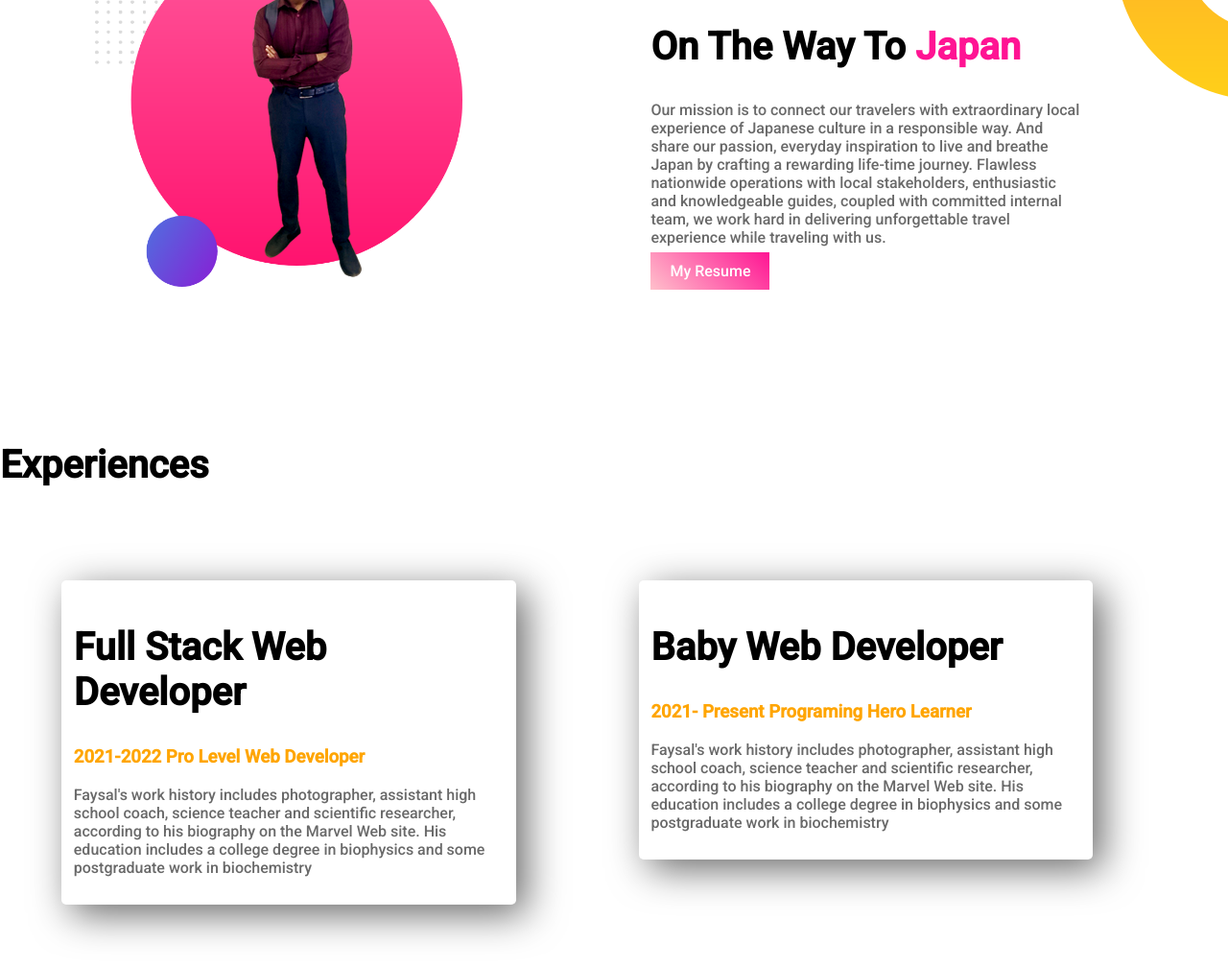
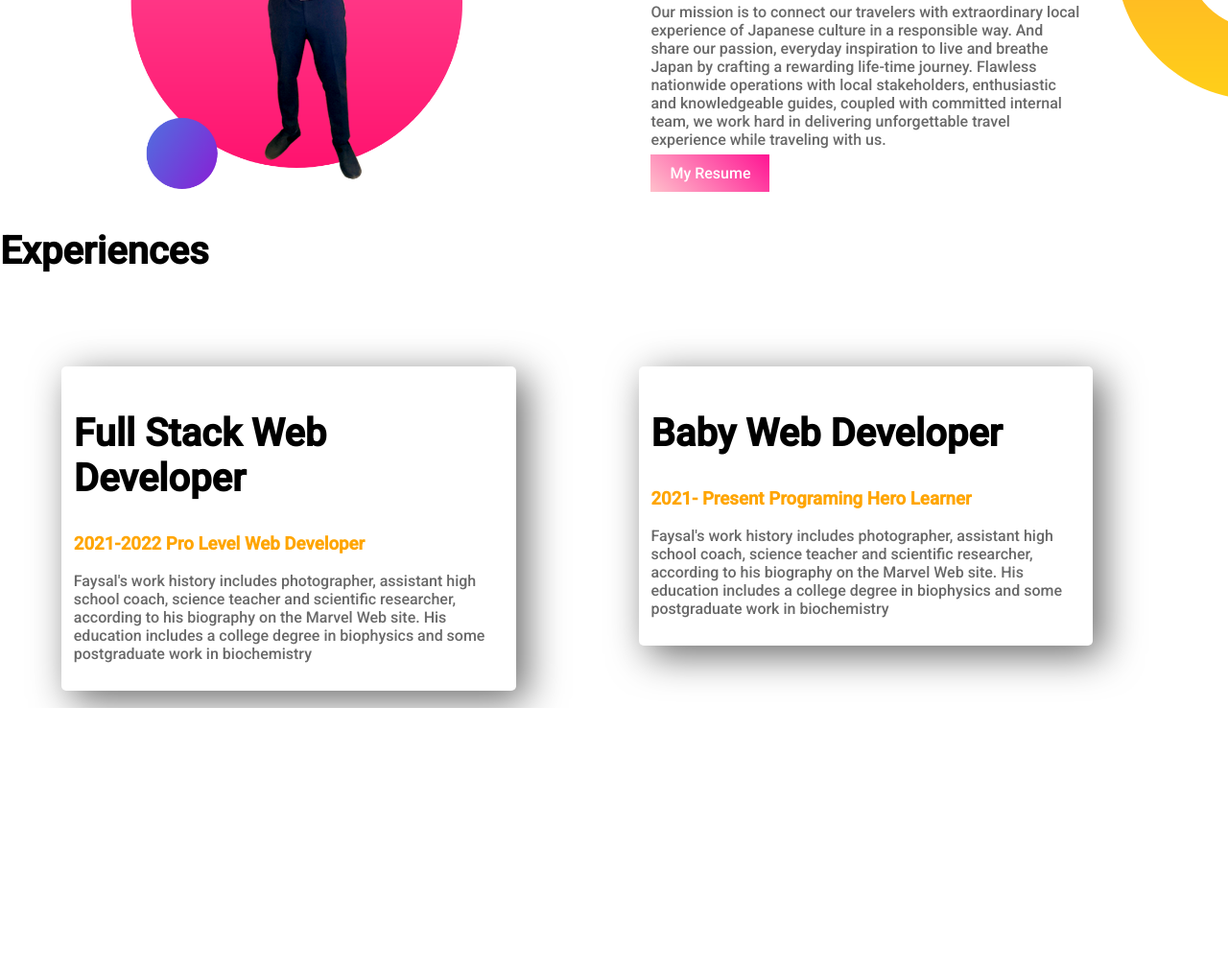
Before and after one commit to ishratzahan6102/Practice-project-1, a plain HTML site: page index.html in a window 1280 px wide. Shown: the part 795-1802 px from the top of the page at 96% size. After the commit the page ends 1533 px from the top, so only its background shows below. Drawn offline with Linux system fonts and the light colour scheme.

Commit message:
Removing Space

```diff
--- a/style.css
+++ b/style.css
@@ -22,7 +22,7 @@ p{
     float: left;
     margin: 5%;
     padding: 1%;
-
+    margin-bottom: -5%;
 
 }
 .half-width img{
@@ -61,7 +61,3 @@ section{
     box-shadow: 10px 10px 40px dimgray;
     border-radius: 5px;
 }
-
-.experience-area{
-    margin-top: 20%;
-}
```
